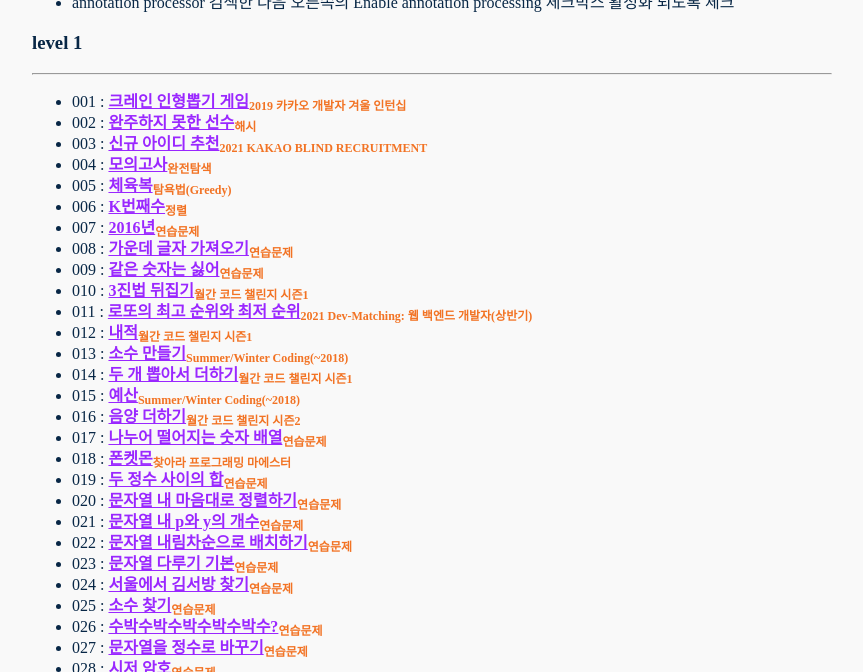
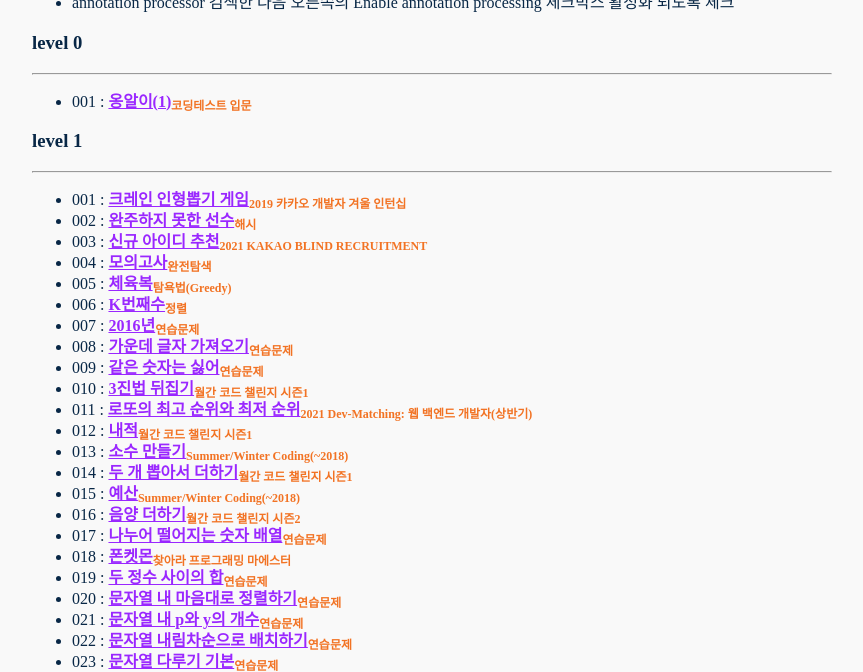
Before and after one commit to nimkoes/portfolio, a Jekyll site: the page built from _posts/2021-04-30-Programmers-Algorithm-Problem.md, in a window 1280 px wide and 900 px high, scrolled down 3173 px, cut to the strip 228-900 px from the top of the window. Shown: the whole strip, without its empty margins (208-1071 px from the left). Built offline with Jekyll 4.4.1, drawn with Linux system fonts in a browser that asks for light colours.

Commit message:
프로그래머스 문제 풀이 추가

```diff
--- a/_posts/2021-04-30-Programmers-Algorithm-Problem.md
+++ b/_posts/2021-04-30-Programmers-Algorithm-Problem.md
@@ -56,6 +56,14 @@ author: "nimkoes"
 ![intellij_lombok_setting_003](https://github.com/nimkoes/nimkoes.github.io/blob/master/assets/img/milestone/algorithm/intellij_lombok_setting_003.png?raw=true "intellij_lombok_setting_003"){: width="710px"}
   - annotation processor 검색한 다음 오른쪽의 Enable annotation processing 체크박스 활성화 되도록 체크
 
+
+
+
+
+### level 0
+---
+
+- 001 : [**<u>옹알이(1)</u>**<sub>코딩테스트 입문</sub>][link_level_0_001]
 
 
 ### level 1
@@ -198,6 +206,8 @@ author: "nimkoes"
 [link_tistory]:http://xxxelppa.tistory.com
 [link_github]:https://github.com/nimkoes/programmers_code
 
+[link_level_0_001]:https://xxxelppa.tistory.com/363
+
 [link_level_1_001]:https://xxxelppa.tistory.com/137
 [link_level_1_002]:https://xxxelppa.tistory.com/139
 [link_level_1_003]:https://xxxelppa.tistory.com/138
```
